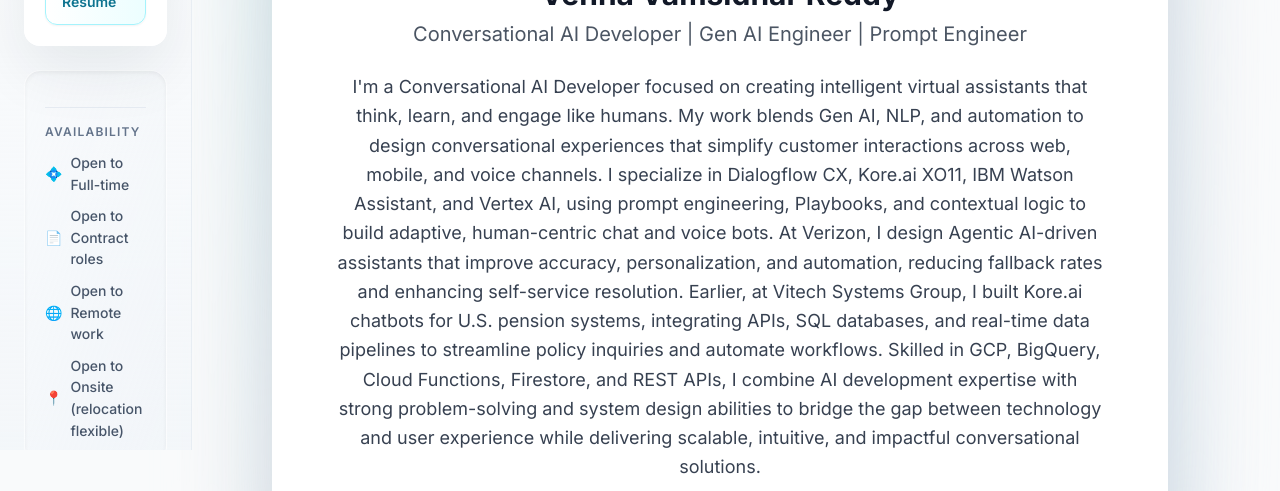
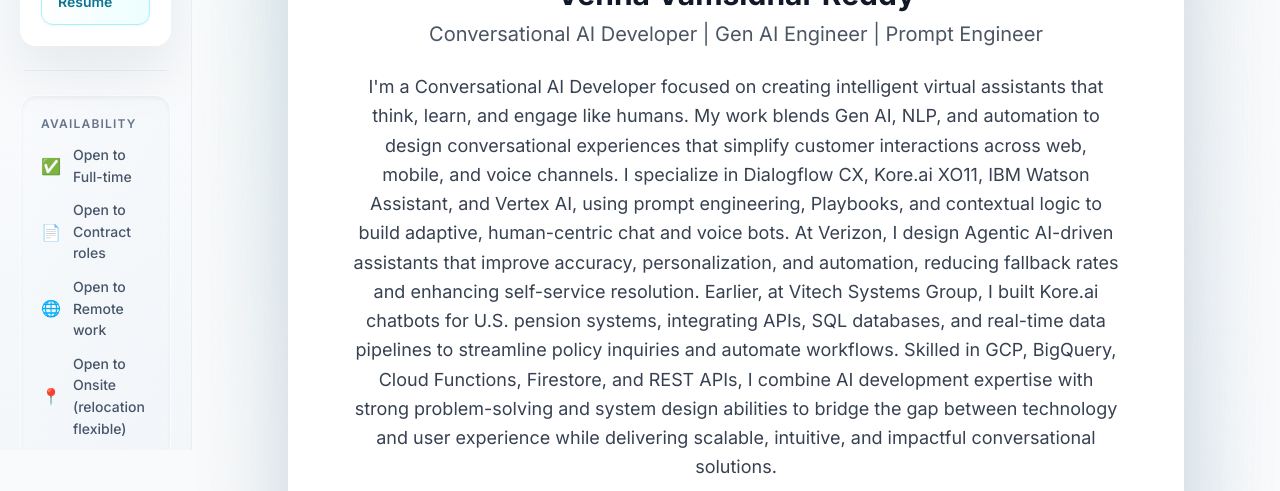
Before and after one commit to vamsidharvenna/vamsidharvenna.github.io, a React (Vite) app: page /#/ in a window 1280 px wide. Shown: the part 414-905 px from the top of the page. Built offline with nearby package versions, Linux system fonts and the light colour scheme.

Commit message:
vsd change

```diff
--- a/src/components/pages/Home.tsx
+++ b/src/components/pages/Home.tsx
@@ -3,6 +3,21 @@
 import AnimatedChatWidget from '../ui/AnimatedChatWidget';
 import Icon from '../ui/Icon';
 import Navigation from '../ui/Navigation';
+
+const hoverColors: Record<string, string> = {
+    github: 'hover:text-slate-900',
+    linkedin: 'hover:text-sky-600',
+    whatsapp: 'hover:text-green-500',
+    email: 'hover:text-rose-500',
+    mail: 'hover:text-rose-500',
+};
+
+const availability = [
+    { icon: '✅', color: 'text-cyan-500', label: 'Open to Full-time' },
+    { icon: '📄', color: 'text-indigo-500', label: 'Open to Contract roles' },
+    { icon: '🌐', color: 'text-emerald-500', label: 'Open to Remote work' },
+    { icon: '📍', color: 'text-rose-500', label: 'Open to Onsite (relocation flexible)' },
+];
 
 const Home: React.FC = () =>
 {
@@ -12,7 +27,7 @@
 
             {/* Fixed Left Sidebar */}
             <div className="fixed left-0 top-16 w-48 h-full bg-gradient-to-b from-white via-slate-50 to-slate-100/70 border-r border-slate-200/70 z-10 overflow-y-auto">
-                <div className="px-6 py-10 space-y-6">
+                <div className="px-5 py-10 space-y-6">
                     <div className="bg-white/95 backdrop-blur rounded-2xl border border-white/70 shadow-[0_25px_60px_rgba(15,35,56,0.08)] p-5 space-y-4">
                         <h2 className="text-lg font-semibold text-slate-900 tracking-wide mb-4">Connect</h2>
 
@@ -24,9 +39,9 @@
                                     href={social.url}
                                     target={social.platform !== "Email" ? "_blank" : undefined}
                                     rel={social.platform !== "Email" ? "noopener noreferrer" : undefined}
-                                    className={`flex items-center space-x-3 text-slate-600 hover:text-cyan-500 transition-colors duration-200 ${
+                                    className={`flex items-center space-x-3 text-slate-600 transition-colors duration-150 ${
                                         index !== portfolioConfig.socialLinks.length - 1 ? 'pb-2 border-b border-slate-100/70' : ''
-                                    }`}
+                                    } ${hoverColors[social.icon as keyof typeof hoverColors] ?? 'hover:text-cyan-500'}`}
                                 >
                                     <Icon name={social.icon} className="w-4 h-4 text-teal-500" />
                                     <span className="text-sm font-medium">{social.platform}</span>
@@ -51,33 +66,24 @@
                         </div>
                     </div>
 
+                    <div className="border-t border-slate-200/70 mx-1" />
+
                     <div className="rounded-2xl border border-white/60 bg-gradient-to-br from-slate-50/60 to-slate-100/80 shadow-inner p-5">
-                            <div className="border-t border-slate-200/80 my-4" />
                         <p className="text-xs tracking-widest font-semibold text-slate-500 uppercase mb-3">Availability</p>
-                        <ul className="space-y-2.5 text-sm font-medium text-slate-600 leading-[1.35rem]">
-                            <li className="flex items-center space-x-2">
-                                <span role="img" aria-hidden="true" className="text-cyan-500">💠</span>
-                                <span>Open to Full-time</span>
+                        <ul className="space-y-3 text-sm font-medium text-slate-600 leading-[1.35rem]">
+                            {availability.map(({ icon, color, label }) => (
+                                <li key={label} className="flex items-center space-x-3">
+                                    <span className={`${color} text-base`}>{icon}</span>
+                                    <span>{label}</span>
                                 </li>
-                            <li className="flex items-center space-x-2">
-                                <span role="img" aria-hidden="true" className="text-indigo-500">📄</span>
-                                <span>Open to Contract roles</span>
-                            </li>
-                            <li className="flex items-center space-x-2">
-                                <span role="img" aria-hidden="true" className="text-emerald-500">🌐</span>
-                                <span>Open to Remote work</span>
-                            </li>
-                            <li className="flex items-center space-x-2">
-                                <span role="img" aria-hidden="true" className="text-rose-500">📍</span>
-                                <span>Open to Onsite (relocation flexible)</span>
-                            </li>
+                            ))}
                         </ul>
                     </div>
                 </div>
             </div>
 
             {/* Main Content Area */}
-            <div className="ml-40 px-8 py-8">
+            <div className="ml-48 px-8 py-8">
                 <div className="max-w-none">
                     <div className="max-w-4xl mx-auto">
                         <div className="relative">
--- a/src/components/sections/Footer.tsx
+++ b/src/components/sections/Footer.tsx
@@ -4,22 +4,21 @@
 
 const Footer: React.FC = () =>
 {
-    const { personalInfo, socialLinks } = portfolioConfig;
+    const { personalInfo, socialLinks, navigation } = portfolioConfig;
     const currentYear = new Date().getFullYear();
 
     return (
         <footer className="bg-gray-900 text-white py-12">
             <div className="container-custom">
                 <div className="grid md:grid-cols-3 gap-8 mb-8">
-                    {/* Brand & Description */}
-                    <div className="md:col-span-1">
+                    <div>
                         <h3 className="text-2xl font-bold mb-4">{personalInfo.name}</h3>
                         <p className="text-gray-400 mb-4">
                             {personalInfo.title} passionate about creating innovative solutions
                             and building exceptional digital experiences.
                         </p>
                         <div className="flex space-x-4">
-                            {socialLinks.map( ( link ) => (
+                            {socialLinks.map((link) => (
                                 <a
                                     key={link.platform}
                                     href={link.url}
@@ -30,53 +29,48 @@
                                 >
                                     <Icon name={link.icon} size={20} />
                                 </a>
-                            ) )}
+                            ))}
                         </div>
                     </div>
 
-                    {/* Quick Links */}
-                    <div className="md:col-span-1">
+                    <div>
                         <h4 className="text-lg font-semibold mb-4">Quick Links</h4>
                         <ul className="space-y-2">
-                            {portfolioConfig.navigation.map( ( item ) => (
+                            {navigation.map((item) => (
                                 <li key={item}>
                                     <button
-                                        onClick={() => document.getElementById( item.toLowerCase() )?.scrollIntoView( { behavior: 'smooth' } )}
+                                        onClick={() => document.getElementById(item.toLowerCase())?.scrollIntoView({ behavior: 'smooth' })}
                                         className="text-gray-400 hover:text-white transition-colors"
                                     >
                                         {item}
                                     </button>
                                 </li>
-                            ) )}
+                            ))}
                         </ul>
                     </div>
 
-                    {/* Contact Info */}
-                    <div className="md:col-span-1">
+                    <div>
                         <h4 className="text-lg font-semibold mb-4">Get In Touch</h4>
-                        <div className="space-y-2">
+                        <div className="space-y-2 text-gray-400">
                             <a
-                                href={`mailto:${ personalInfo.email }`}
-                                className="block text-gray-400 hover:text-white transition-colors"
+                                href={`mailto:${personalInfo.email}`}
+                                className="block hover:text-white transition-colors"
                             >
                                 {personalInfo.email}
                             </a>
                             {personalInfo.phone && (
-                                <span className="block text-gray-400">{personalInfo.phone}</span>
+                                <span className="block">{personalInfo.phone}</span>
                             )}
-                            <span className="block text-gray-400">{personalInfo.location}</span>
+                            <span className="block">{personalInfo.location}</span>
                         </div>
                     </div>
                 </div>
 
-                {/* Bottom Bar */}
                 <div className="border-t border-gray-800 pt-8">
-                    <div className="flex flex-col md:flex-row justify-between items-center">
-                        <p className="text-gray-400 text-sm">
-                            © {currentYear} {personalInfo.name}. All rights reserved.
-                        </p>
-                        <p className="text-gray-400 text-sm mt-2 md:mt-0">
-                            Built with ❤️ using React, TypeScript, and Tailwind CSS
+                    <div className="flex flex-col md:flex-row justify-between items-center text-gray-400 text-sm">
+                        <p>© {currentYear} Vamsidhar Reddy Venna. All rights reserved.</p>
+                        <p className="mt-2 md:mt-0">
+                            Designed &amp; built with React, TypeScript, Tailwind CSS, and a lot of coffee ☕.
                         </p>
                     </div>
                 </div>
--- a/src/components/ui/Footer.tsx
+++ b/src/components/ui/Footer.tsx
@@ -11,10 +11,10 @@
                 <div className="flex flex-col md:flex-row justify-between items-center space-y-4 md:space-y-0">
                     <div className="text-center md:text-left">
                         <p className="text-gray-600 text-sm">
-                            © {currentYear} {portfolioConfig.personalInfo.name}. All rights reserved.
+                            © {currentYear} Vamsidhar Reddy Venna. All rights reserved.
                         </p>
                         <p className="text-gray-500 text-xs mt-1">
-                            Built with React, TypeScript, and Tailwind CSS
+                            Designed &amp; built with React, TypeScript, Tailwind CSS, and a lot of coffee ☕.
                         </p>
                     </div>
 
@@ -22,7 +22,7 @@
                         <span className="text-gray-500 text-xs">
                             {portfolioConfig.personalInfo.location}
                         </span>
-                        <span className="text-gray-400">•</span>
+                        <span className="text-gray-400">&middot;</span>
                         <a
                             href={`mailto:${ portfolioConfig.personalInfo.email }`}
                             className="text-gray-500 hover:text-teal-600 text-xs transition-colors"
```
Lines whose indentation alone changed are shown as unchanged.
